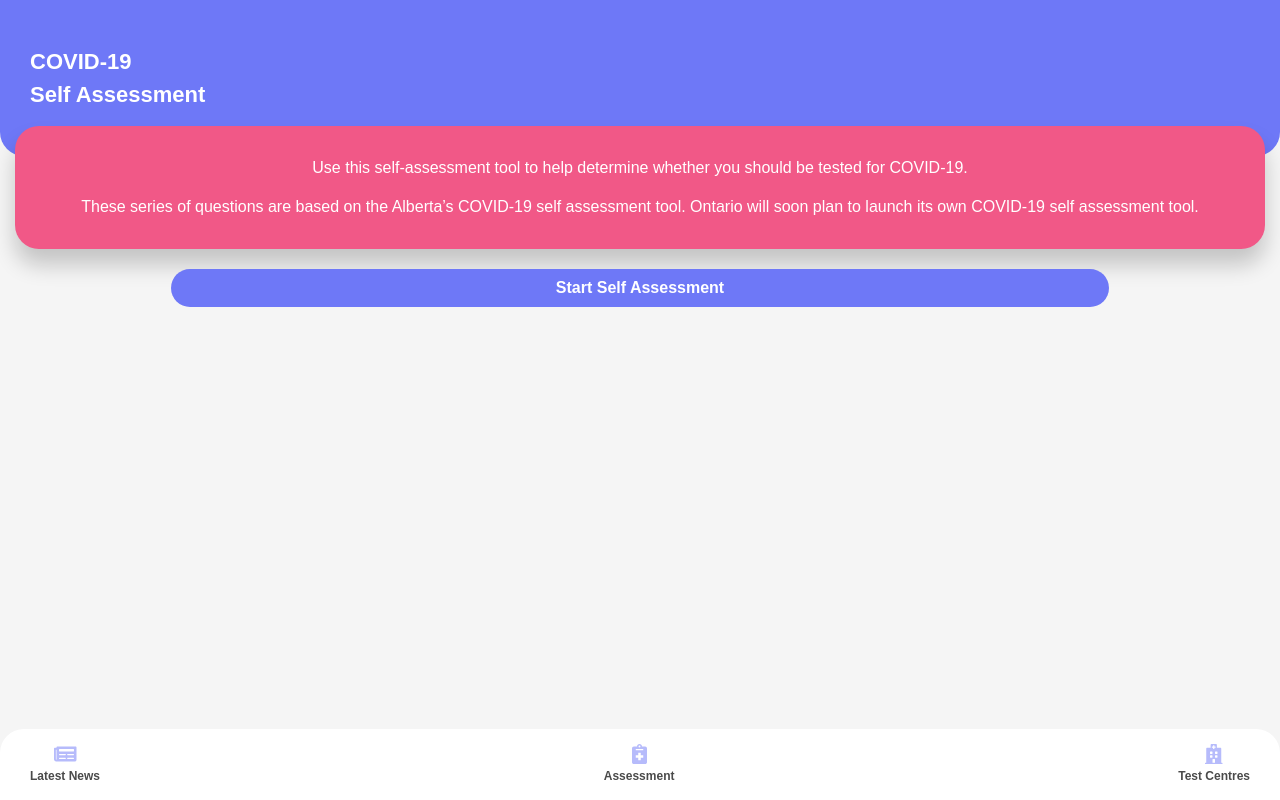
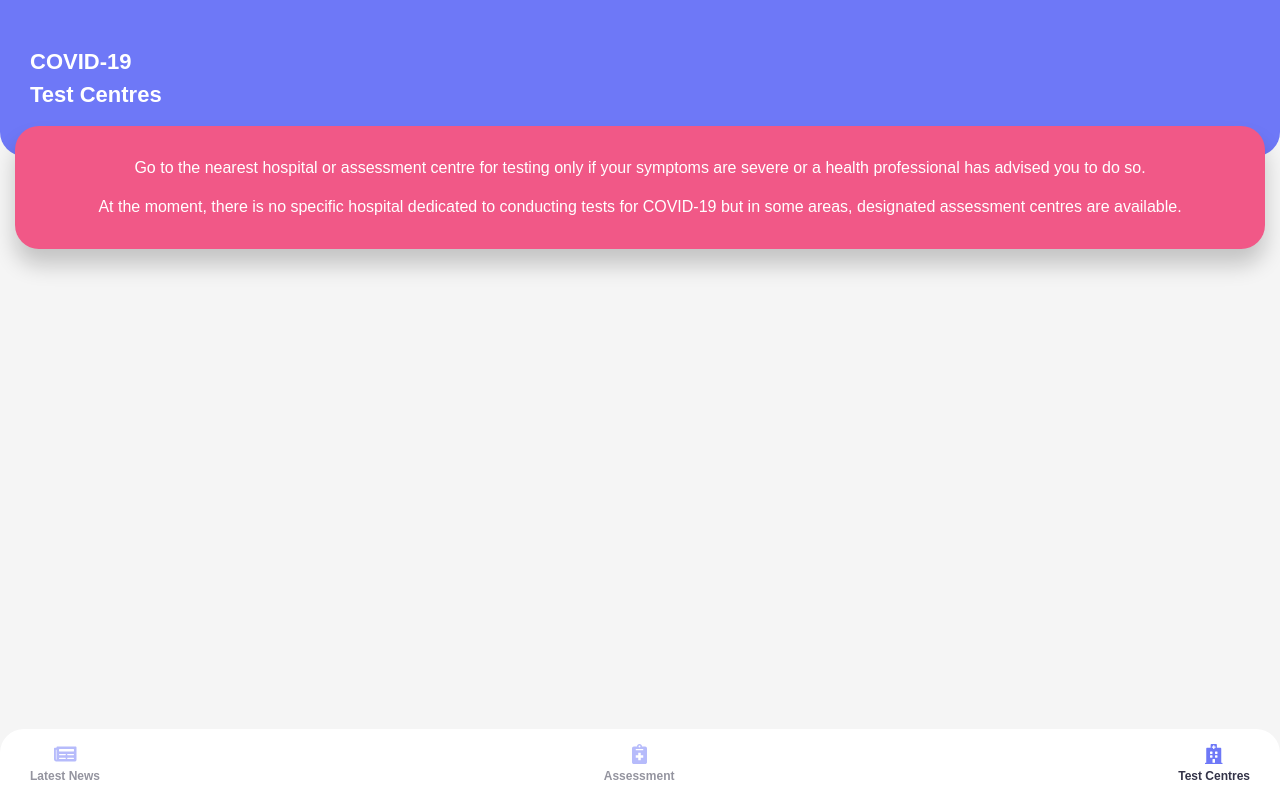
Before and after one commit to arontolentino/do-i-have-covid-19, a React (Create React App) app: page /assessment-centres in a window 1280 px wide. Built offline with nearby package versions, Linux system fonts and the light colour scheme.

Commit message:
Set up initial pages and routes

```diff
--- a/package.json
+++ b/package.json
@@ -12,6 +12,7 @@
 		"bulma": "^0.8.0",
 		"react": "^16.13.0",
 		"react-dom": "^16.13.0",
+		"react-router-dom": "^5.1.2",
 		"react-scripts": "3.4.0"
 	},
 	"scripts": {
--- a/src/App.css
+++ b/src/App.css
@@ -221,7 +221,7 @@ button {
 	padding: 0 1.5rem;
 }
 
-.btn-half {
+.btn {
 	padding: 1rem 3rem;
 	border-radius: 24px;
 	border: none;
@@ -229,6 +229,7 @@ button {
 	color: #fff;
 	width: 75%;
 	margin: 0 auto;
+	box-shadow: 0 16px 22px rgb(0, 0, 0, 0.2);
 }
 
 /*     */
@@ -275,6 +276,18 @@ button {
 	text-align: center;
 }
 
+.nav-active {
+	color: #333348;
+}
+
+.nav-active svg {
+	color: #6e78f7 !important;
+}
+
+.nav-active p {
+	color: #333348 !important;
+}
+
 .nav-item svg {
 	font-size: 2rem;
 	color: #b6bbfb;
@@ -284,6 +297,7 @@ button {
 .nav-item p {
 	font-size: 1.2rem;
 	font-weight: 600;
+	color: #94949f;
 }
 
 /*      */
@@ -314,5 +328,5 @@ button {
 	color: #fff;
 	box-shadow: 0 16px 22px rgb(0, 0, 0, 0.2);
 	text-align: center;
-	margin-bottom: 2rem;
+	margin-bottom: 3rem;
 }
--- a/src/App.js
+++ b/src/App.js
@@ -1,37 +1,31 @@
 import React from 'react';
-import logo from './logo.svg';
+
+import {
+	BrowserRouter as Router,
+	Switch,
+	Route,
+	Redirect
+} from 'react-router-dom';
+
 import 'bulma/css/bulma.css';
+
 import './App.css';
 
-import Header from './components/Header';
-import Nav from './components/Nav';
-import IntroBox from './components/IntroBox';
-import BtnFull from './components/BtnFull';
+import IntroAssess from './components/pages/selfAssessment/IntroAssess';
+import AssessCentres from './components/pages/testCentres/AssessCentres';
+import News from './components/pages/news/News';
 
 function App() {
 	return (
 		<div className="App">
-			<Header />
-			<main className="main">
-				<div className="secondary-wrapper">
-					<IntroBox>
-						<p>
-							Use this self-assessment tool to help determine whether you should
-							be tested for COVID-19.
-						</p>
-						<br />
-						<p>
-							These series of questions are based on the Alberta’s COVID-19 self
-							assessment tool. Ontario will soon plan to launch its own COVID-19
-							self assessment tool.
-						</p>
-					</IntroBox>
+			<Router>
+				<Switch>
+					<Route path="/news" component={News} />
 
-					<BtnFull>Start Self Assessment</BtnFull>
-				</div>
-			</main>
-
-			<Nav />
+					<Route path="/self-assessment" component={IntroAssess} />
+					<Route path="/assessment-centres" component={AssessCentres} />
+				</Switch>
+			</Router>
 		</div>
 	);
 }
--- a/src/components/BtnFull.js
+++ b/src/components/BtnFull.js
@@ -3,7 +3,7 @@ import React, { Component } from 'react';
 class BtnFull extends Component {
 	state = {};
 	render() {
-		return <button class="btn-half">{this.props.children}</button>;
+		return <button class="btn">{this.props.children}</button>;
 	}
 }
 
--- a/src/components/Header.js
+++ b/src/components/Header.js
@@ -8,7 +8,7 @@ class Header extends Component {
 				<div className="main-wrapper">
 					<div className="header-title">
 						<h1>COVID-19</h1>
-						<h1>Self Assessment</h1>
+						<h1>{this.props.children}</h1>
 					</div>
 					<div className="header-province"></div>
 				</div>
--- a/src/components/Nav.js
+++ b/src/components/Nav.js
@@ -1,4 +1,6 @@
 import React, { Component } from 'react';
+
+import { NavLink } from 'react-router-dom';
 
 import { FontAwesomeIcon } from '@fortawesome/react-fontawesome';
 import {
@@ -15,16 +17,24 @@ class Nav extends Component {
 				<div className="main-wrapper">
 					<ul className="nav-list">
 						<li className="nav-item">
+							<NavLink activeClassName="nav-active" to="/news">
 								<FontAwesomeIcon icon={faNewspaper} />
 								<p>Latest News</p>
+							</NavLink>
 						</li>
+
 						<li className="nav-item">
+							<NavLink activeClassName="nav-active" to="/self-assessment">
 								<FontAwesomeIcon icon={faNotesMedical} />
 								<p>Assessment</p>
+							</NavLink>
 						</li>
+
 						<li className="nav-item">
+							<NavLink activeClassName="nav-active" to="/assessment-centres">
 								<FontAwesomeIcon icon={faHospital} />
 								<p>Test Centres</p>
+							</NavLink>
 						</li>
 					</ul>
 				</div>
--- /dev/null
+++ b/src/components/pages/news/News.js
@@ -0,0 +1,23 @@
+import React, { Component } from 'react';
+
+import Header from '../../Header';
+import Nav from '../../Nav';
+
+class AssessCentres extends Component {
+	state = {};
+	render() {
+		return (
+			<div className="news">
+				<Header>Latest News</Header>
+
+				<main className="main">
+					<div className="secondary-wrapper"></div>
+				</main>
+
+				<Nav />
+			</div>
+		);
+	}
+}
+
+export default AssessCentres;
--- /dev/null
+++ b/src/components/pages/selfAssessment/IntroAssess.js
@@ -0,0 +1,40 @@
+import React, { Component } from 'react';
+
+import Header from '../../Header';
+import Nav from '../../Nav';
+import IntroBox from '../../IntroBox';
+import BtnFull from '../../BtnFull';
+
+class IntroAssess extends Component {
+	state = {};
+	render() {
+		return (
+			<div className="assess-intro">
+				<Header>Self-Assessment</Header>
+
+				<main className="main">
+					<div className="secondary-wrapper">
+						<IntroBox>
+							<p>
+								Use this self-assessment tool to help determine whether you
+								should be tested for COVID-19.
+							</p>
+							<br />
+							<p>
+								These series of questions are based on the Alberta’s COVID-19
+								self assessment tool. Ontario will soon plan to launch its own
+								COVID-19 self assessment tool.
+							</p>
+						</IntroBox>
+
+						<BtnFull>Start Self Assessment</BtnFull>
+					</div>
+				</main>
+
+				<Nav />
+			</div>
+		);
+	}
+}
+
+export default IntroAssess;
--- /dev/null
+++ b/src/components/pages/testCentres/AssessCentres.js
@@ -0,0 +1,39 @@
+import React, { Component } from 'react';
+
+import Header from '../../Header';
+import Nav from '../../Nav';
+import IntroBox from '../../IntroBox';
+import BtnFull from '../../BtnFull';
+
+class AssessCentres extends Component {
+	state = {};
+	render() {
+		return (
+			<div className="assess-centres">
+				<Header>Test Centres</Header>
+
+				<main className="main">
+					<div className="secondary-wrapper">
+						<IntroBox>
+							<p>
+								Go to the nearest hospital or assessment centre for testing only
+								if your symptoms are severe or a health professional has advised
+								you to do so.
+							</p>
+							<br />
+							<p>
+								At the moment, there is no specific hospital dedicated to
+								conducting tests for COVID-19 but in some areas, designated
+								assessment centres are available.
+							</p>
+						</IntroBox>
+					</div>
+				</main>
+
+				<Nav />
+			</div>
+		);
+	}
+}
+
+export default AssessCentres;
```
Also changed, not shown: 1 other file (tests, documents, lock files or other folders). Lines whose indentation alone changed are shown as unchanged.
